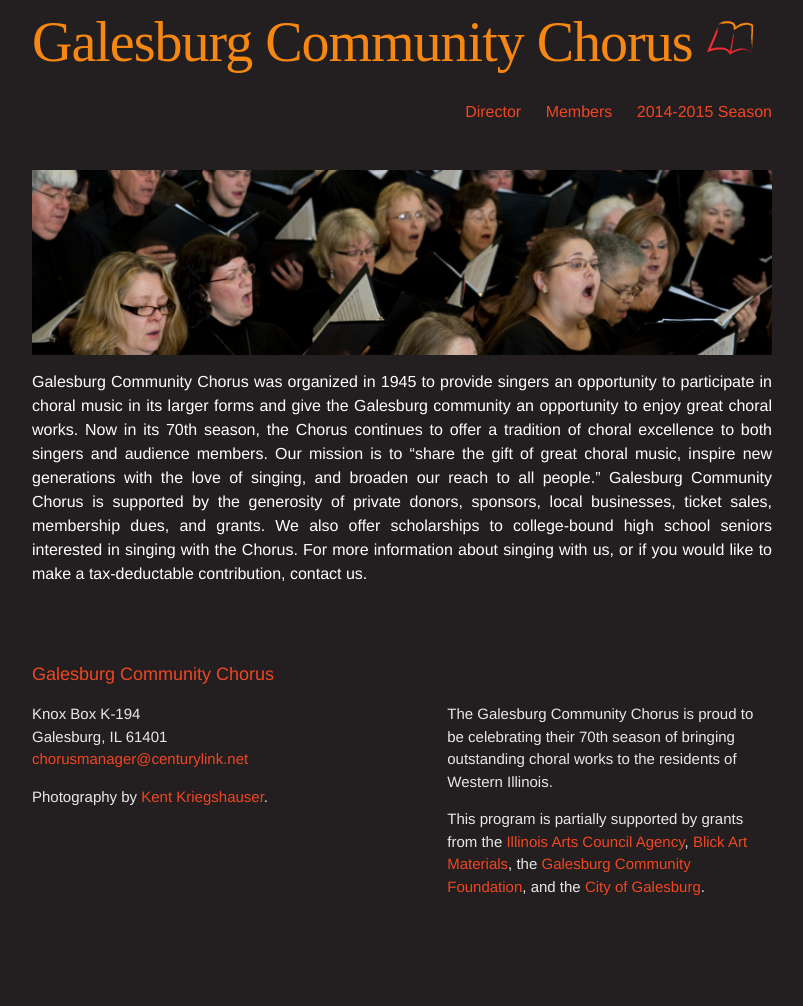
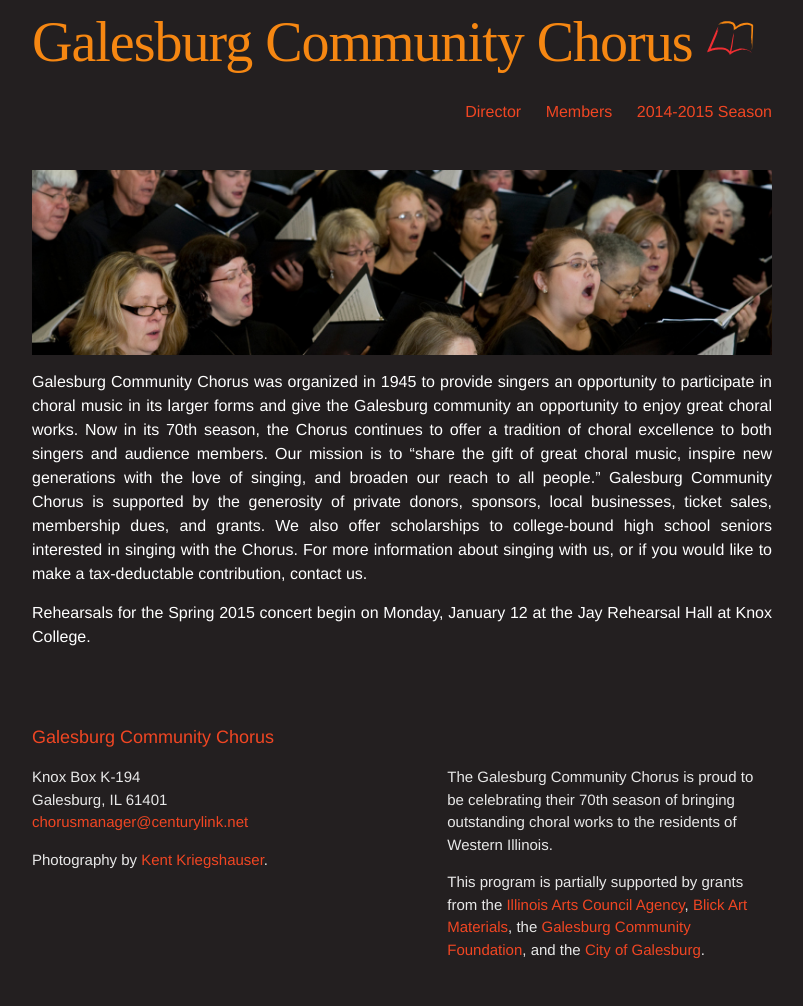
Before and after one commit to galesburgchorus/galesburgchorus.github.io, a Jekyll site: the page built from index.md, in a window 1280 px wide. Shown: the whole page, without its empty margins (238-1041 px from the left). Built offline with Jekyll 4.4.1, drawn with Linux system fonts in a browser that asks for light colours; some web fonts are replaced; before the commit the page ends 943 px from its top, so only the background shows below that.

Commit message:
Updated index.md

```diff
--- a/index.md
+++ b/index.md
@@ -15,3 +15,5 @@ generosity of private donors, sponsors, local businesses, ticket sales, membersh
 and grants. We also offer scholarships to college-bound high school seniors interested in
 singing with the Chorus. For more information about singing with us, or if you would like to
 make a tax-deductable contribution, contact us.
+
+Rehearsals for the Spring 2015 concert begin on Monday, January 12 at the Jay Rehearsal Hall at Knox College.
```
